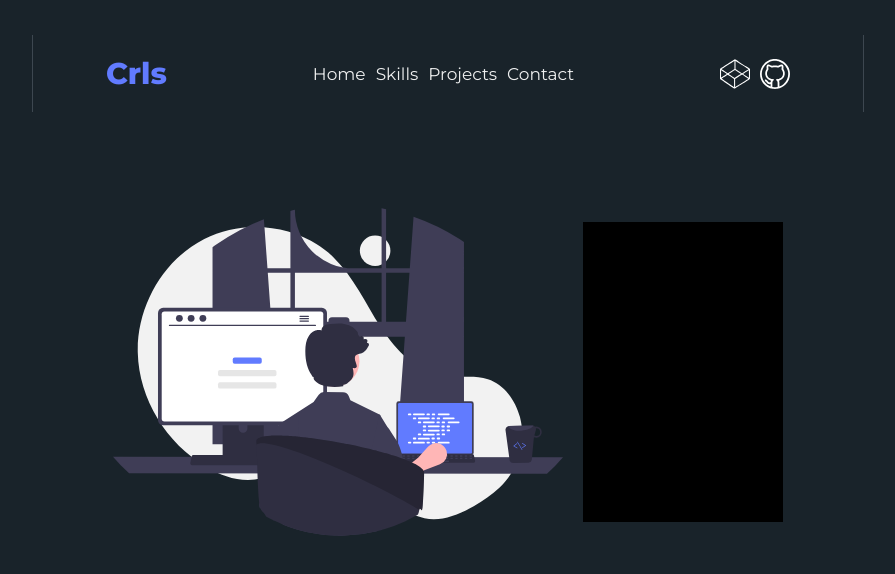
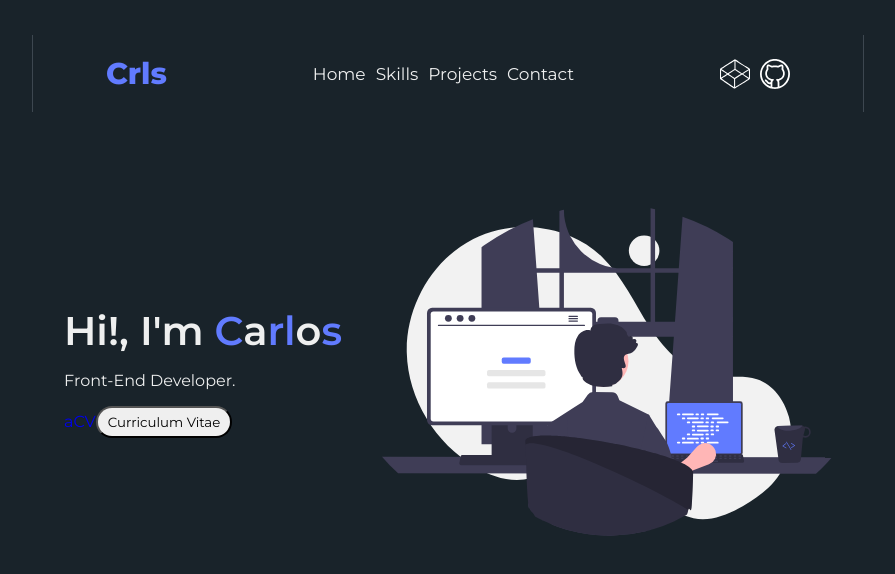
Before and after one commit to Crls-Guerrero/react-portfolio, a React (Create React App) app: page / in a window 1280 px wide. Shown: the top 574 px of the page, without its empty margins (192-1087 px from the left). Built offline with nearby package versions, Linux system fonts and the light colour scheme; a web font is replaced by a local one.

Commit message:
profile and CV.pdf

```diff
--- a/src/components/Profile.jsx
+++ b/src/components/Profile.jsx
@@ -1,12 +1,26 @@
+import { ReactComponent as IconDeveloperBackground } from "../svg/developer-background.svg";
 import "../style/Profile.css";
-import { ReactComponent as IconDeveloperBackground } from "../svg/developer-background.svg";
+
+function Curriculum(){
+    window.open("https://drive.google.com/file/d/15CYH7jskF8ho7PIy3cgErwAxgglXq-KX/view?usp=sharing","_blank")
+}
+
 function Profile(){
     return(
         <div className="about">
+            <div className="about-me">
+                <h2>Hi!, I'm
+                    <span> C</span>a
+                    <span>r</span>
+                    <span>l</span>o
+                    <span>s</span>
+                </h2>
+                <p>Front-End Developer.</p>
+                <a href="../pdf/CV.pdf" target="_blank">aCV</a>
+                <button onClick={Curriculum}>Curriculum Vitae</button>
+            </div>
             <IconDeveloperBackground className="icon-dev"/>
-            <div className="about-me">
 
-            </div>
         </div>
     );
 }
--- a/src/style/Profile.css
+++ b/src/style/Profile.css
@@ -1,16 +1,29 @@
 .about{
-    margin: 0;
     display: flex;
     align-items:center;
     justify-content: space-betweengt;
-    gap: 20px;
+    gap: 40px;
+}
+.about-me{
+    margin: 0;
+}
+.about-me h2{
+    margin: 0;
+    font-size: 40px;
+    font-weight: 600;
+    color: var(--letra-white);
+}
+.about-me span{
+    color: var(--letra-titulo);
+}
+.about-me p{
+    color: var(--letra-white);
+}
+.about-me button{
+    padding: 6px 10px;
+    border-radius: 30px;
 }
 .icon-dev{
     width: 450px;
     height: 450px;
 }
-.about-me{
-    width: 200px;
-    height: 300px;
-    background-color: black;
-}
```
Also changed, not shown: 1 other file (tests, documents, lock files or other folders).
